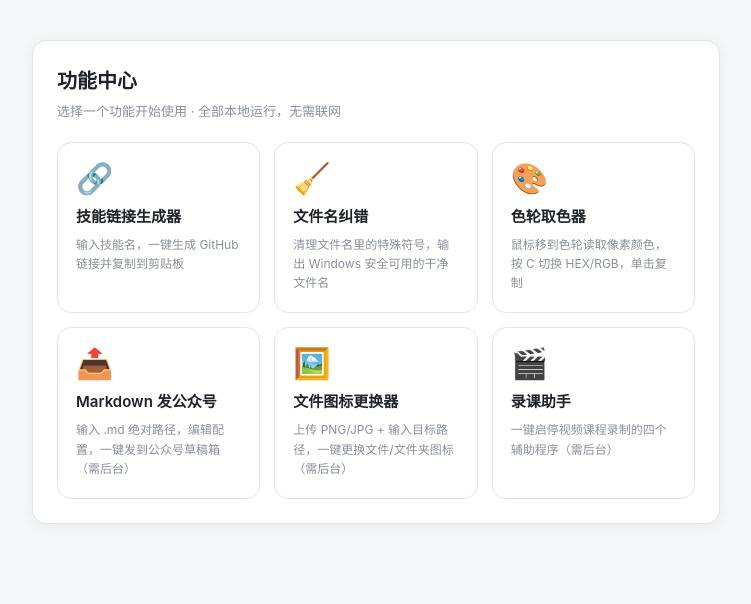
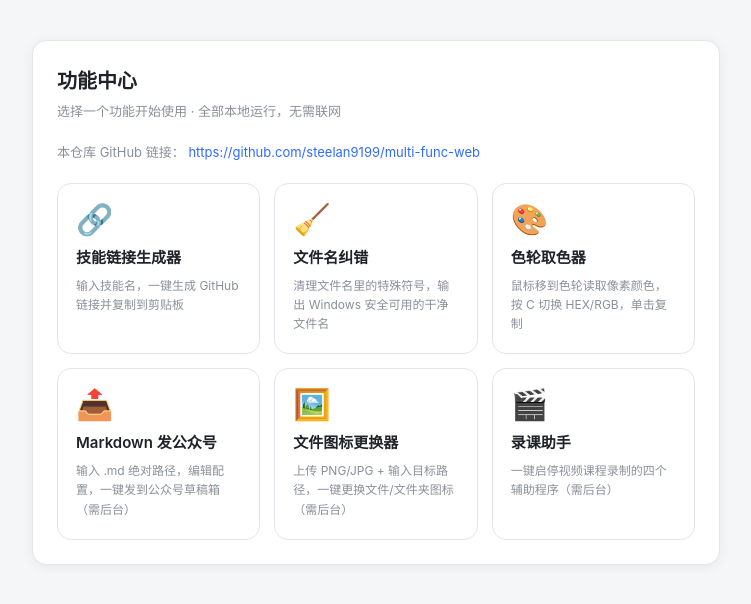
Before and after one commit to steelan9199/multi-func-web, a plain HTML site: page index.html in a window 1280 px wide. Shown: the whole page, without its empty margins (264-1015 px from the left). Drawn offline with Linux system fonts and the light colour scheme.

Commit message:
Update: 2026/8/26 20:29:03

```diff
--- a/index.html
+++ b/index.html
@@ -12,6 +12,10 @@
       <div class="card">
         <h1>功能中心</h1>
         <p class="sub">选择一个功能开始使用 · 全部本地运行，无需联网</p>
+        <p class="sub">
+          本仓库 GitHub 链接：
+          <a href="https://github.com/steelan9199/multi-func-web" target="_blank" rel="noopener" style="color: var(--primary); text-decoration: none; word-break: break-all;">https://github.com/steelan9199/multi-func-web</a>
+        </p>
         <div class="home-grid" id="homeGrid"></div>
       </div>
     </div>
```
